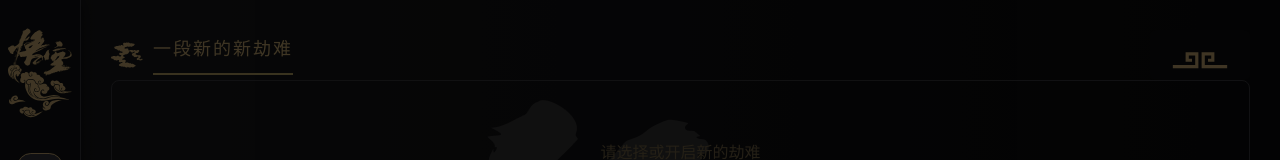
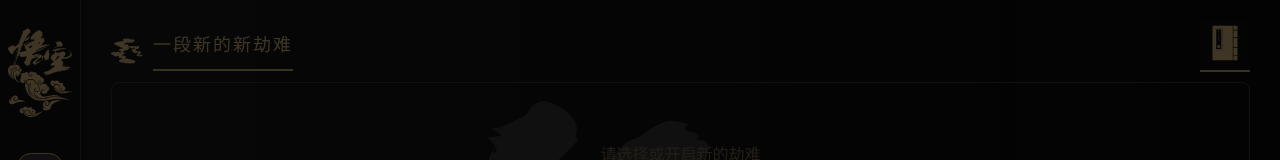
Before and after one commit to ziqingchuan/blackmonkey-assistant, a Vue app: page /rag-user in a window 1280 px wide. Shown: the top 160 px of the page. Built offline with nearby package versions, Linux system fonts and the light colour scheme; a web font is replaced by a local one.

Commit message:
feat: 优化成就按钮

```diff
--- a/src/assets/icons/Clouds/CloudOfAchieve.vue
+++ /dev/null
@@ -1,12 +0,0 @@
-<script setup lang="ts">
-
-</script>
-
-<template>
-  <svg t="1748066866011" class="icon" viewBox="0 0 1024 1024" version="1.1"
-       xmlns="http://www.w3.org/2000/svg" p-id="12132" width="80" height="80"><path d="M818.74245209 707.26904809l-40.87183623 0-40.87183627-1e-8-40.87183625 2e-8-40.87183623-2e-8-40.87183625 2e-8-40.87183625-1e-8-40.87183624 0 0-40.87183626 0-40.87183624 0-40.87183624 0-40.87183625 0-40.87183625 40.87183625 0 40.87183624 0 40.87183626 0 40.87183622 0 0 40.87183624 0 40.87183626 0 40.87183624-40.87183623 0-40.87183625 0 0-40.87183624 40.87183626 0-1e-8-40.87183625-40.87183625-1e-8-40.87183625 1e-8 1e-8 40.87183625-1e-8 40.87183624 1e-8 40.87183624 40.87183624 1e-8 40.87183625-1e-8 40.87183623 1e-8 40.87183627-1e-8 40.87183624-1e-8 40.87183624 1e-8 40.87183624 1e-8 1e-8 40.87183625L818.74245209 707.26904809zM409.75251597 707.26904808l-40.87183624 1e-8-40.87183624 0-40.87183627-1e-8-40.87183623 0L205.25754791 707.26904809 164.38571166 707.26904809l1e-8-40.87183625 40.87183624-1e-8 40.87183624-1e-8 40.87183624 1e-8 40.87183627 1e-8 40.87183623-1e-8 40.87183625 1e-8 40.87183624-1e-8 1e-8-40.87183624-1e-8-40.87183624 1e-8-40.87183625-40.87183625-1e-8-40.87183625 1e-8-1e-8 40.87183625 40.87183626 0 0 40.87183624-40.87183625 0-40.87183623 0 0-40.87183624 0-40.87183626 0-40.87183624 40.87183622 0 40.87183626 0 40.87183624 0 40.87183625 0 0 40.87183625 0 40.87183625 0 40.87183624 0 40.87183624 0 40.87183626-40.87183624 0L409.75251597 707.26904808z" p-id="12133" fill="#d3b479"></path></svg>
-</template>
-
-<style scoped lang="scss">
-
-</style>
--- a/src/views/RagAdmin.vue
+++ b/src/views/RagAdmin.vue
@@ -253,7 +253,7 @@ import CustomAlert from "../components/CustomAlert.vue"; // 自定义弹窗组
 import MenuBtn from "../assets/icons/MenuBtn.vue"; // 目录按钮
 import { getAnswer, type ConfigParams} from '../apis/rag.ts';
 import { getDialogDetail, createDialog, getAllHistory, type Dialog, type DisplayContent, type Content } from '../apis/dialog.ts';
-import CloudOfAchieve from "../assets/icons/Clouds/CloudOfAchieve.vue";
+import Achieve from "../assets/icons/Achieve.vue";
 
 // ==================== 变量声明 ====================
 const currentUser = ref<any>([]);  // 当前用户信息
--- a/src/views/RagUser.vue
+++ b/src/views/RagUser.vue
@@ -72,9 +72,9 @@
           <div class="header-right">
             <button class="achieve-btn" @click="toAcheivementPage">
             <span class="icon-container">
-              <CloudOfAchieve />
+              <Achieve />
             </span>
-              <span class="text-container">点击查看<br>功德成就</span>
+              <span class="text-container">功德成就</span>
             </button>
           </div>
         </div>
@@ -249,11 +249,11 @@ import CloudBeforeTitle from "../assets/icons/Clouds/Cloud-before-title.vue"; //
 import CloudBeforeList from "../assets/icons/Clouds/Cloud-before-list.vue"; // 对话列表前的祥云
 import Taiji from "../assets/icons/Taiji.vue"; // 对话区域太极头像
 import Jingu from "../assets/icons/Jingu.vue"; // 对话区域金箍头像
+import Achieve from "../assets/icons/Achieve.vue"; // 成就按钮图标
 import CustomAlert from "../components/CustomAlert.vue"; // 自定义弹窗组件
 import MenuBtn from "../assets/icons/MenuBtn.vue"; // 目录按钮
 import { getAnswer, type ConfigParams} from '../apis/rag.ts';
 import { getDialogDetail, createDialog, getAllHistory, type Dialog, type DisplayContent, type Content } from '../apis/dialog.ts';
-import CloudOfAchieve from "../assets/icons/Clouds/CloudOfAchieve.vue";
 
 // ==================== 变量声明 ====================
 const currentUser = ref<any>([]);  // 当前用户信息
@@ -640,7 +640,7 @@ input, button {
       flex: 1;
       display: flex;
       flex-direction: column;
-      padding: 30px;
+      padding: 20px 30px 30px;
 
       .dialog-header {
         display: flex;
@@ -666,9 +666,10 @@ input, button {
           font-size: 18px;
           letter-spacing: 2px;
           color: #d3b479;
-
+          border-bottom: 2px solid #c0aa6a;
+          margin-bottom: 10px;
           .achieve-btn {
-            width: 100px;
+            width: 50px;
             height: 50px;
             font-family: 'Ma Shan Zheng', cursive;
             color: #c0aa6a;
```
Also changed, not shown: src/assets/icons/Achieve.vue (added, +12 -0 lines).
